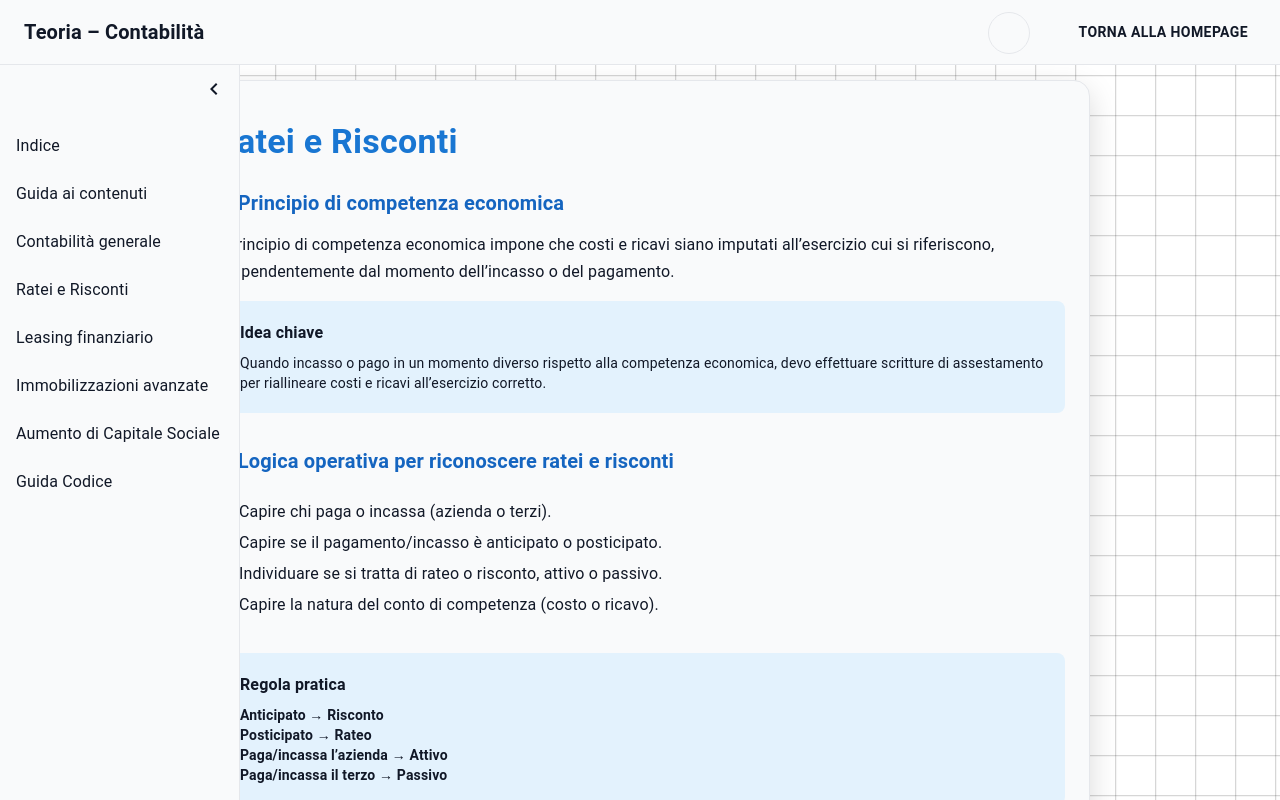
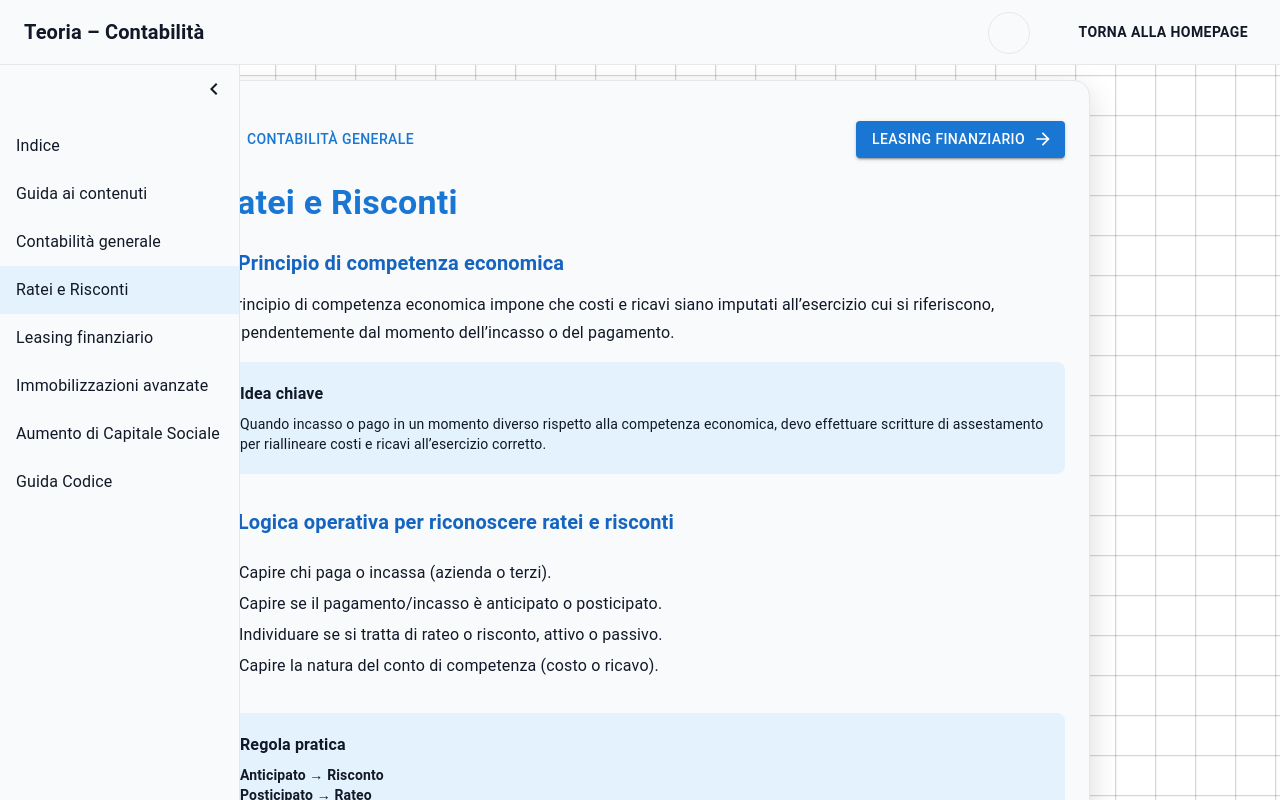
Before and after one commit to MatteoSpoladore/junior_web_app_contabilita, a React (Vite) app in the folder frontend/: page /teoria/ratei-e-risconti in a window 1280 px wide. Shown: the top 800 px of the page. Built offline with nearby package versions, Linux system fonts and the light colour scheme; some icons are missing.

Commit message:
fix path assoluti

```diff
--- a/frontend/src/components/teoria/layout/TheoryNextPrevNavigation.tsx
+++ b/frontend/src/components/teoria/layout/TheoryNextPrevNavigation.tsx
@@ -10,9 +10,12 @@ export default function TheoryNextPrevNavigation({
   const location = useLocation();
   const navigate = useNavigate();
 
-  const currentIndex = theoryRoutes.findIndex(
-    (r) => r.path === location.pathname,
-  );
+  const currentPath = location.pathname.split("/").pop();
+
+  const currentIndex = theoryRoutes.findIndex((r) => r.path === currentPath);
+  // const currentIndex = theoryRoutes.findIndex(
+  //   (r) => r.path === location.pathname,
+  // );
 
   if (currentIndex === -1) return null;
 
@@ -29,7 +32,10 @@ export default function TheoryNextPrevNavigation({
       }}
     >
       {prev ? (
-        <Button startIcon={<ArrowBack />} onClick={() => navigate(prev.path)}>
+        <Button
+          startIcon={<ArrowBack />}
+          onClick={() => navigate(`/teoria/${prev.path}`)}
+        >
           {prev.label}
         </Button>
       ) : (
@@ -40,7 +46,7 @@ export default function TheoryNextPrevNavigation({
         <Button
           endIcon={<ArrowForward />}
           variant="contained"
-          onClick={() => navigate(next.path)}
+          onClick={() => navigate(`/teoria/${next.path}`)}
         >
           {next.label}
         </Button>
--- a/frontend/src/components/teoria/layout/TheorySidebar.tsx
+++ b/frontend/src/components/teoria/layout/TheorySidebar.tsx
@@ -77,7 +77,7 @@ export default function TheorySidebar() {
           >
             <ListItemButton
               component={NavLink}
-              to={link.path}
+              to={`/teoria/${link.path}`}
               sx={{
                 "&.active": {
                   backgroundColor: "var(--active-bg)",
```
Also changed, not shown: 1 other file (tests, documents, lock files or other folders).
